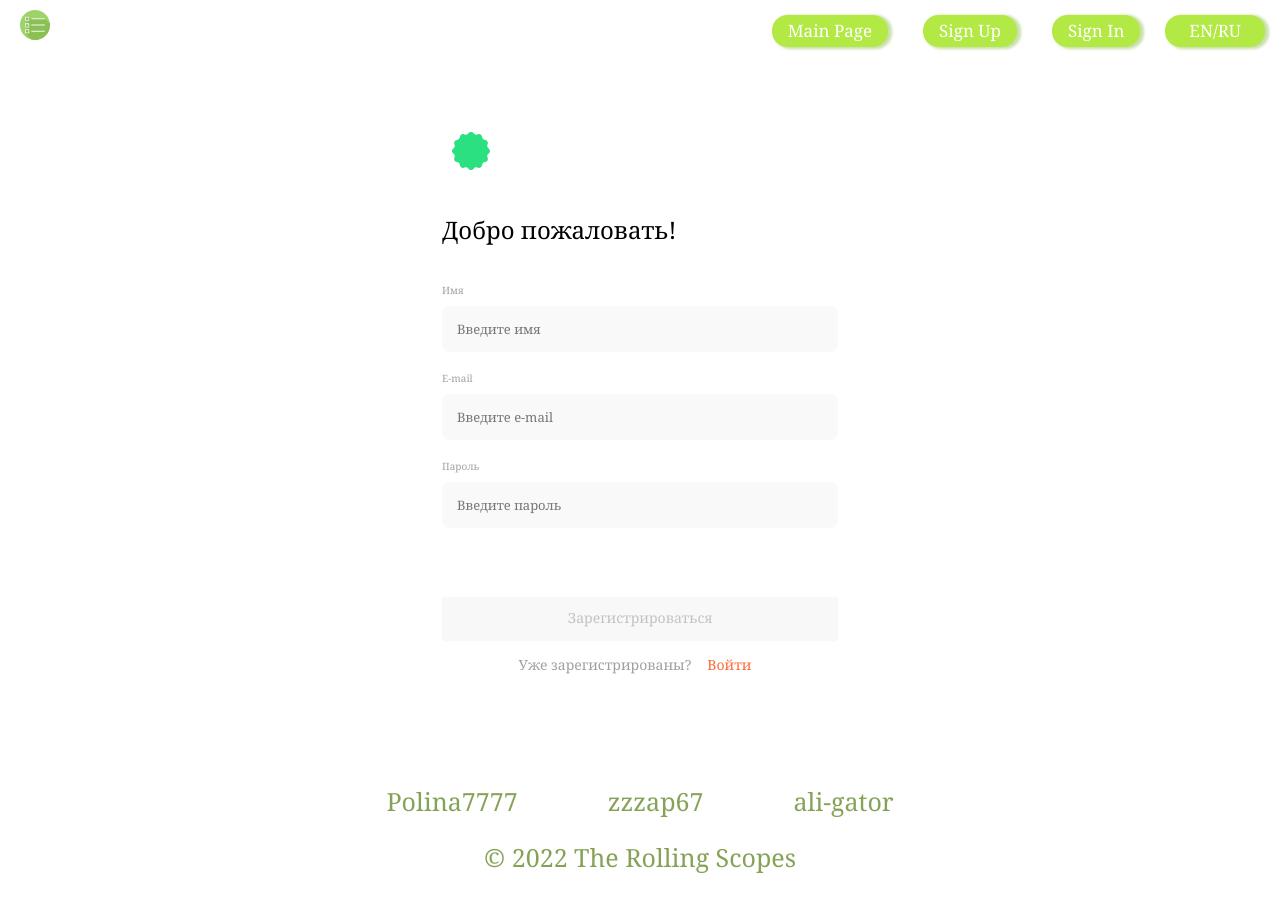
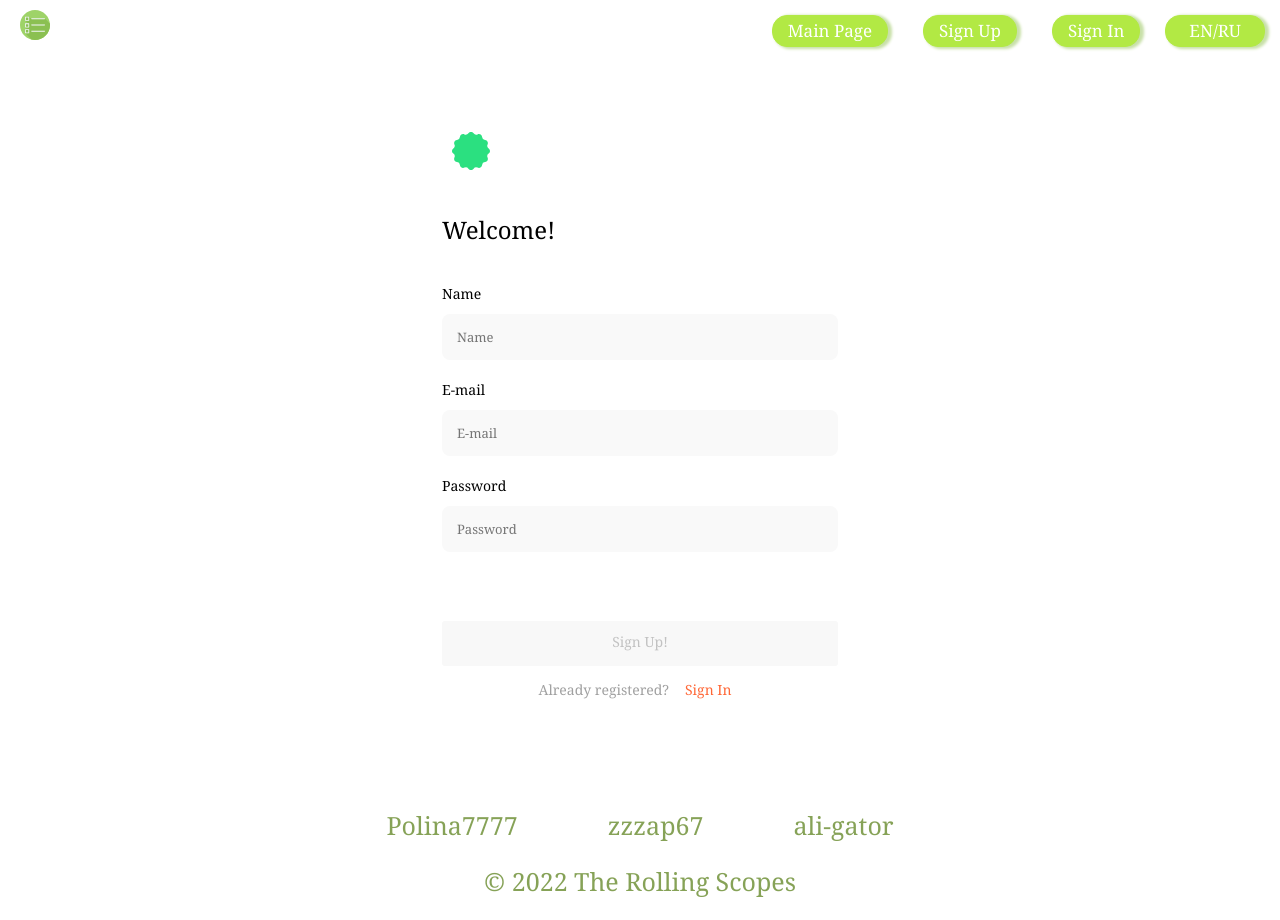
Before and after one commit to zzzap67/project-management-app, a React (Create React App) app in the folder project-management-app/: page /register in a window 1280 px wide. Before the commit the page ends 896 px from the top, so only its background shows below. Built offline with nearby package versions, Linux system fonts and the light colour scheme.

Commit message:
fix: fix localization in forms

```diff
--- a/project-management-app/src/components/Create-new-board-component-form/index.tsx
+++ b/project-management-app/src/components/Create-new-board-component-form/index.tsx
@@ -1,6 +1,7 @@
 import { FormProps } from 'components/Form';
 import Input, { InputProps } from 'components/Input';
 import { SyntheticEvent } from 'react';
+import { useTranslation } from 'react-i18next';
 import { useFormWithValidation } from 'utils';
 import './style.css';
 
@@ -12,6 +13,7 @@ const CreateNewBoardComponentForm = ({
 }: FormProps) => {
   const { values, handleChange, errors, isValid } = useFormWithValidation();
   const { inputsBoardData, buttonBoardText, cancelButtonText } = formData;
+  const { t } = useTranslation('translation');
   const handleSubmit = (e: SyntheticEvent) => {
     e.preventDefault();
     onSubmit(values);
@@ -24,11 +26,10 @@ const CreateNewBoardComponentForm = ({
   return (
     <form className={`form_${className}`} onSubmit={handleSubmit}>
       <div className="board__inputs-wrapper">{renderInputs(inputsBoardData)}</div>
-      {errorMessage && <p className="form__error">{errorMessage}</p>}
       <button className="confirm__button button" type="submit" disabled={!isValid}>
-        {buttonBoardText}
+        {t('description.forms.confirmButtonText')}
       </button>
-      <button className="cancel__button button">{cancelButtonText}</button>
+      <button className="cancel__button button">{t('description.forms.cancelButtonText')}</button>
     </form>
   );
 };
--- a/project-management-app/src/components/Form/index.tsx
+++ b/project-management-app/src/components/Form/index.tsx
@@ -1,9 +1,10 @@
 import { SyntheticEvent } from 'react';
 import { NavLink } from 'react-router-dom';
 import Input, { InputData } from '../Input/';
-import './styles.css';
 import { useFormWithValidation } from '../../utils';
 import { ru } from '../locales/ru';
+import { useTranslation } from 'react-i18next';
+import './styles.css';
 
 export interface FormProps {
   formData: typeof ru.REGISTER_FORM;
@@ -15,6 +16,7 @@ export interface FormProps {
 const Form = ({ formData, errorMessage, className, onSubmit }: FormProps) => {
   const { values, handleChange, errors, isValid } = useFormWithValidation();
   const { inputsData, title, buttonText, text, linkText, linkTo } = formData;
+  const { t } = useTranslation('translation');
 
   const renderInputs = (inputs: InputData[]) => {
     return inputs.map((input) => (
@@ -29,7 +31,7 @@ const Form = ({ formData, errorMessage, className, onSubmit }: FormProps) => {
 
   return (
     <form className={`form ${className}`} onSubmit={handleSubmit}>
-      <h2 className="form__title">{title}</h2>
+      <h2 className="form__title">{t('description.forms.title')}</h2>
       <div className="form__inputs-wrapper">{renderInputs(inputsData)}</div>
       <div
         className={`form__button-wrapper
@@ -41,12 +43,12 @@ const Form = ({ formData, errorMessage, className, onSubmit }: FormProps) => {
       >
         {errorMessage && <p className="form__error">{errorMessage}</p>}
         <button className="form__button button" type="submit" disabled={!isValid}>
-          {buttonText}
+          {t('description.forms.buttonText')}
         </button>
         <p className="form__text">
-          {text}
+          {t('description.forms.text')}
           <NavLink to={linkTo} className="form__link link">
-            {linkText}
+            {t('description.forms.linkText')}
           </NavLink>
         </p>
       </div>
--- a/project-management-app/src/components/Input/index.tsx
+++ b/project-management-app/src/components/Input/index.tsx
@@ -1,5 +1,6 @@
+import { ChangeEvent } from 'react';
+import { useTranslation } from 'react-i18next';
 import './styles.css';
-import { ChangeEvent } from 'react';
 
 export interface InputData {
   id: string;
@@ -14,11 +15,26 @@ export interface InputProps {
 
 const Input = ({ inputData, onChange, errors }: InputProps) => {
   const { id, label, type } = inputData;
+  const { t } = useTranslation('translation');
+
+  // const translationErrors = (id: string) => {
+  //   switch (id) {
+  //     case 'name':
+  //       const translateNameError = t(`description.message.nameError`);
+  //       return translateNameError;
+  //     case 'email':
+  //       const translateEmailError = t(`description.message.emailError`);
+  //       return translateEmailError;
+  //     // case :
+  //     //   const translateError = t(`description.message.validationMessage`);
+  //     //   return translateError;
+  //   }
+  // };
 
   return (
     <div className="input">
-      <label htmlFor={id} className={`input__label  ${id}_input__label`}>
-        {label}
+      <label htmlFor={id} className={`input__labeаl  ${id}_input__label`}>
+        {t(`description.forms.inputs.${id}Label`)}
       </label>
       <input
         className={`input__field  ${id}_input`}
@@ -26,10 +42,16 @@ const Input = ({ inputData, onChange, errors }: InputProps) => {
         type={type}
         id={id}
         name={id}
-        placeholder={`Введите ${label.toLowerCase()}`}
+        placeholder={t(`description.forms.inputs.${id}Label`)}
         onChange={onChange}
       />
-      {errors[id] && <p className="input__error">{errors[id]}</p>}
+      {/* {errors[id] && <p className="input__error">{errors[id]}</p>} */}
+
+      {errors[id] && (
+        <p className="input__error">
+          {id === 'name' || id === 'email' ? t(`description.message.${id}Error`) : null}
+        </p>
+      )}
     </div>
   );
 };
--- a/project-management-app/src/i18n/i18n.tsx
+++ b/project-management-app/src/i18n/i18n.tsx
@@ -34,33 +34,26 @@ i18n
               aboutProject:
                 "Task management is the link between planning to do something and getting it done. This task management software allows you to centrally manage tasks and their timely completion and allow you to easily monitor all work processes and control the work of the team. Let's get organized together!",
             },
-            REGISTER_FORM: {
+            forms: {
               title: 'Welcome!',
               buttonText: 'Sign Up!',
+              cancelButtonText: 'Cancel',
+              confirmButtonText: 'Confirm',
               text: 'Already registered?',
               linkText: 'Sign In',
               linkTo: '/signin',
-              inputsData: [
-                {
-                  id: 'name',
-                  label: 'Name',
-                  type: 'text',
-                },
-                {
-                  id: 'email',
-                  label: 'E-mail',
-                  type: 'email',
-                },
-                {
-                  id: 'password',
-                  label: 'Password',
-                  type: 'password',
-                },
-              ],
+              inputs: {
+                nameLabel: 'Name',
+                emailLabel: 'E-mail',
+                passwordLabel: 'Password',
+                descriptionLabel: 'Description',
+                titleLabel: 'Title',
+              },
             },
-            MESSAGE: {
-              NAME_ERR: 'Name can only contain Latin, Cyrillic, space or hyphen',
-              EMAIL_ERR: 'Email format is invalid',
+            message: {
+              nameError: 'Name can only contain Latin, Cyrillic, space or hyphen',
+              emailError: 'Email format is invalid',
+              validationMessage: 'Please fill out this field.',
             },
           },
         },
@@ -82,33 +75,26 @@ i18n
               aboutProject:
                 'Управление задачами — это связующее звено между планированием чего-то и его выполнением. Это программное обеспечение для управления задачами позволяет централизованно управлять задачами и их своевременным выполнением, а также позволяет легко контролировать все рабочие процессы и контролировать работу команды. Давайте организуемся вместе!',
             },
-            REGISTER_FORM: {
+            forms: {
               title: 'Добро пожаловать!',
               buttonText: 'Зарегистрироваться',
+              cancelButtonText: 'Отменить',
+              confirmButtonText: 'Сохранить',
               text: 'Уже зарегистрированы?',
               linkText: 'Войти',
               linkTo: '/signin',
-              inputsData: [
-                {
-                  id: 'name',
-                  label: 'Имя',
-                  type: 'text',
-                },
-                {
-                  id: 'email',
-                  label: 'E-mail',
-                  type: 'email',
-                },
-                {
-                  id: 'password',
-                  label: 'Пароль',
-                  type: 'password',
-                },
-              ],
+              inputs: {
+                nameLabel: 'Имя',
+                emailLabel: 'E-mail',
+                passwordLabel: 'Пароль',
+                descriptionLabel: 'Описание',
+                titleLabel: 'Заголовок',
+              },
             },
-            MESSAGE: {
-              NAME_ERR: 'Имя может содержать только латиницу, кириллицу, пробел или дефис',
-              EMAIL_ERR: 'Неверный формат email',
+            message: {
+              nameError: 'Имя может содержать только латиницу, кириллицу, пробел или дефис',
+              emailError: 'Неверный формат email',
+              validationMessage: 'Пожалуйста, заполните это поле.',
             },
           },
         },
--- a/project-management-app/src/utils/index.tsx
+++ b/project-management-app/src/utils/index.tsx
@@ -1,3 +1,4 @@
+import { t } from 'i18next';
 import { ChangeEvent, useCallback, useState } from 'react';
 import { ru } from '../components/locales/ru';
 
@@ -11,7 +12,7 @@ export function useFormWithValidation() {
 
   const handleChange = (event: ChangeEvent<HTMLInputElement>) => {
     const { target } = event;
-    const { name, value, validationMessage } = target;
+    const { name, value, validationMessage = t('description.message.validationMessage') } = target;
 
     setValues({ ...values, [name]: value });
     setIsValid((target.closest('form') as HTMLFormElement).checkValidity());
```
